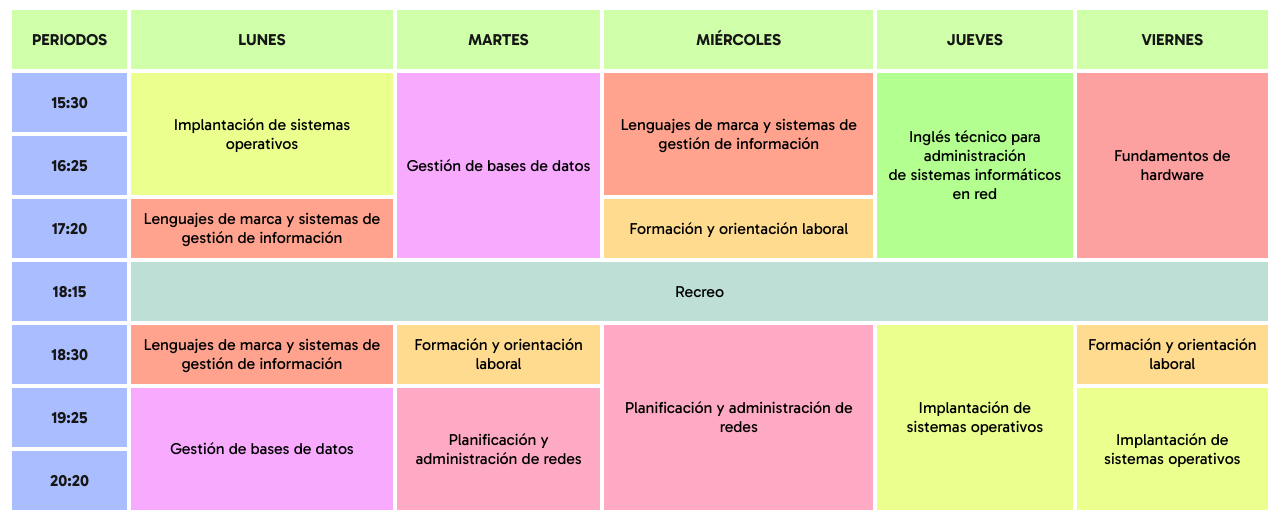
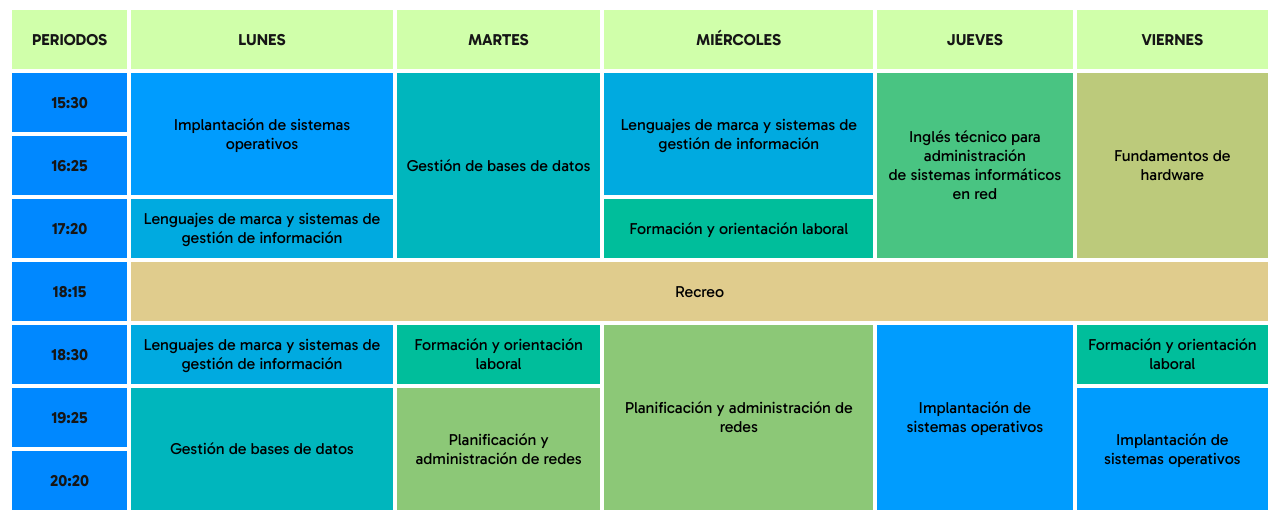
Before and after one commit to leroymerlinn/leroymerlinn.github.io, a plain HTML site: page index.html in a window 1280 px wide. Shown: the part 75-603 px from the top of the page. Drawn offline with Linux system fonts and the light colour scheme; animation ran at ten frames a second.

Commit message:
Added a button that will be hidden and useless until some errors are fixed. The web icon has also changed.

```diff
--- a/index.html
+++ b/index.html
@@ -3,12 +3,18 @@
     <head>
         <title>HORARIO</title>
 		<link rel="shortcut icon" href="webIcon.ico">
-        <meta charset="UTF-8">
 		<link rel="stylesheet" href="style1.css" type="text/css" id="css">
 		<script src="script.js" type="text/javascript"></script>
+		<!-- METADATA -->
+        <meta charset="UTF-8">
+		<meta name="keywords" content="1ºASIR, Horario, 2023/2024">
+		<meta name="description" content="Horario de 1ºASIR 2023/2024">
+		<meta name="author" content="Javier Rodríguez Parra">
+		<meta viewport="width=device-width, initial-scale=1.0">
     </head>
-    <body>
+    <body onload="retrieveCSS();buttonName()">
 		<h1>Horario 1ºASIR 2023/2024</h1>
+		<!-- Timetable -->
 		<table>
 			<tr>
 				<th>PERIODOS</th>
@@ -56,9 +62,11 @@
 				<th class="horas">20:20</th>
 			</tr>
 		</table>
+		<!-- Clock -->
 		<div id="clock" class="spaceBetweenTables">
 			<div id="clock" onload="clock()"></div>
 		</div>
+		<!-- Teachers table -->
 		<table>
 			<tr>
 				<th>MÓDULO</th>
@@ -69,6 +77,14 @@
 				<td class="fh">Israel Aguilar Sánchez</td>
 			</tr>
 			<tr>
+				<td class="par">Planificación y administración de redes</td>
+				<td class="par">Jose Víctor Córdoba Martínez</td>
+			</tr>
+			<tr>
+				<td class="iasir">Inglés técnico para administración de sistemas informáticos en red</td>
+				<td class="iasir">Manuel Cano Hernández</td>
+			</tr>
+			<tr>
 				<td class="fol">Formación y orientación laboral</td>
 				<td class="fol">Gloria González Marín</td>
 			</tr>
@@ -77,21 +93,16 @@
 				<td class="gbd">Alberto Pérez Vela</td>
 			</tr>
 			<tr>
-				<td class="iasir">Inglés técnico para administración de sistemas informáticos en red</td>
-				<td class="iasir">Manuel Cano Hernández</td>
+				<td class="lmsgi">Lenguajes de marca y sistemas de gestión de información</td>
+				<td class="lmsgi">Beatriz de Miguel Ramírez</td>
 			</tr>
 			<tr>
 				<td class="iso">Implantación de sistemas operativos</td>
 				<td class="iso">Israel Aguilar Sánchez</td>
 			</tr>
-			<tr>
-				<td class="lmsgi">Lenguajes de marca y sistemas de gestión de información</td>
-				<td class="lmsgi">Beatriz de Miguel Ramírez</td>
-			</tr>
-			<tr>
-				<td class="par">Planificación y administración de redes</td>
-				<td class="par">Jose Víctor Córdoba Martínez</td>
-			</tr>
 		</table>
+		<div class="wrap">
+			<button class="button" onclick="toggleUIMode();storeCSS()" id="button"></button>
+		</div>
     </body>
 </html>
--- a/style1.css
+++ b/style1.css
@@ -1,6 +1,9 @@
 @font-face {
     font-family: gabarito;
     src: url(gabarito_variable.woff);
+}
+* {
+    transition: 0.4s;
 }
 body {
     font-family: gabarito;
@@ -26,31 +29,31 @@ table {
     width: 100%;
 }
 .horas{
-    background-color: #AABEFF;
+    background-color: #0088ff;
 }
 .iso{
-    background-color: #EBFF8F;
+    background-color: #009cfe;
 }
 .lmsgi{
-    background-color: #FFA38F;
+    background-color: #00aae0;
 }
 .gbd{
-    background-color: #F8AAFF;
+    background-color: #00b6bd;
 }
 .fol{
-    background-color: #FFDB8F;
+    background-color: #00be9b;
 }
 .iasir{
-    background-color: #B3FF8F;
+    background-color: #49c482;
 }
 .par{
-    background-color: #ffaac5;
+    background-color: #8cc877;
 }
 .fh{
-    background-color: #fda0a0;
+    background-color: #bcca7b;
 }
 .recreo{
-    background-color: #BDDFD5;
+    background-color: #e0cc8d;
 }
 .spaceBetweenTables {
     margin-top: 20px;
@@ -63,3 +66,29 @@ table {
     font-size: 32px;
     font-weight: bold;
 }
+/* .wrap {
+    height: 100%;
+    display: flex;
+    align-items: right;
+    justify-content: center;
+    margin-top: 20px;
+}
+.button {
+    background: linear-gradient(#0088ff,#009cfe,#00aae0,#00b6bd,#00be9b,#49c482,#8cc877,#bcca7b,#e0cc8d);
+    color: #161616;
+    border-radius: 10px;
+    border-style: none;
+    padding: 20px;
+    display: inline-block;
+    text-align: center;
+    text-transform: uppercase;
+    font-size: 22px;
+    justify-content: center;
+    cursor: pointer;
+    display: inline-block;
+    transition: 0.4s;
+}
+.button:hover {
+    transform: translateZ(20px) scale(1.1);
+    transition-duration: 0.4s;
+} */
--- a/style2.css
+++ b/style2.css
@@ -1,6 +1,9 @@
 @font-face {
     font-family: gabarito;
     src: url(gabarito_variable.woff);
+}
+* {
+    transition: 0.4s;
 }
 body {
     font-family: gabarito;
@@ -28,31 +31,31 @@ table {
     width: 100%;
 }
 .horas{
-    background-color: #AABEFF;
+    background-color: #0088ff;
 }
 .iso{
-    background-color: #EBFF8F;
+    background-color: #009cfe;
 }
 .lmsgi{
-    background-color: #FFA38F;
+    background-color: #00aae0;
 }
 .gbd{
-    background-color: #F8AAFF;
+    background-color: #00b6bd;
 }
 .fol{
-    background-color: #FFDB8F;
+    background-color: #00be9b;
 }
 .iasir{
-    background-color: #B3FF8F;
+    background-color: #49c482;
 }
 .par{
-    background-color: #ffaac5;
+    background-color: #8cc877;
 }
 .fh{
-    background-color: #fda0a0;
+    background-color: #bcca7b;
 }
 .recreo{
-    background-color: #BDDFD5;
+    background-color: #e0cc8d;
 }
 .spaceBetweenTables {
     margin-top: 20px;
@@ -65,3 +68,29 @@ table {
     font-size: 32px;
     font-weight: bold;
 }
+/* .wrap {
+    height: 100%;
+    display: flex;
+    align-items: right;
+    justify-content: center;
+    margin-top: 20px;
+}
+.button {
+    background: linear-gradient(#0088ff,#009cfe,#00aae0,#00b6bd,#00be9b,#49c482,#8cc877,#bcca7b,#e0cc8d);
+    color: white;
+    border-radius: 10px;
+    border-style: none;
+    padding: 20px;
+    display: inline-block;
+    text-align: center;
+    text-transform: uppercase;
+    font-size: 22px;
+    justify-content: center;
+    cursor: pointer;
+    display: inline-block;
+    transition: 0.4s;
+}
+.button:hover {
+    transform: translateZ(20px) scale(1.1);
+    transition-duration: 0.4s;
+} */
```
Also changed, not shown: script.js (+35 -0 lines), webIcon.ico.
